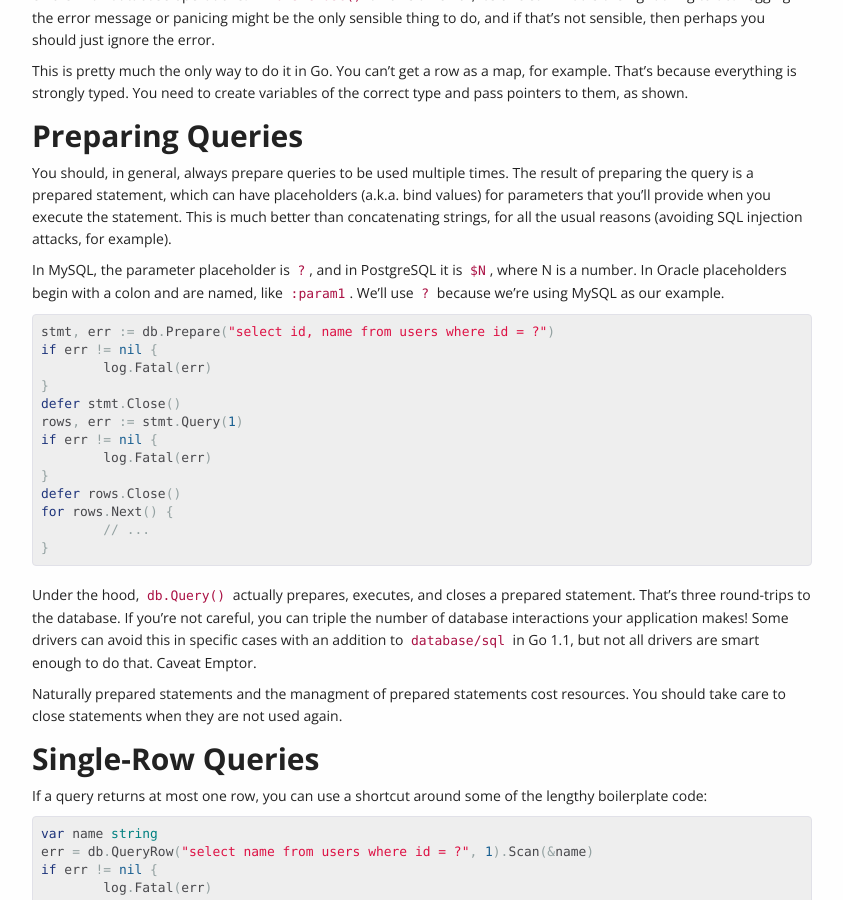
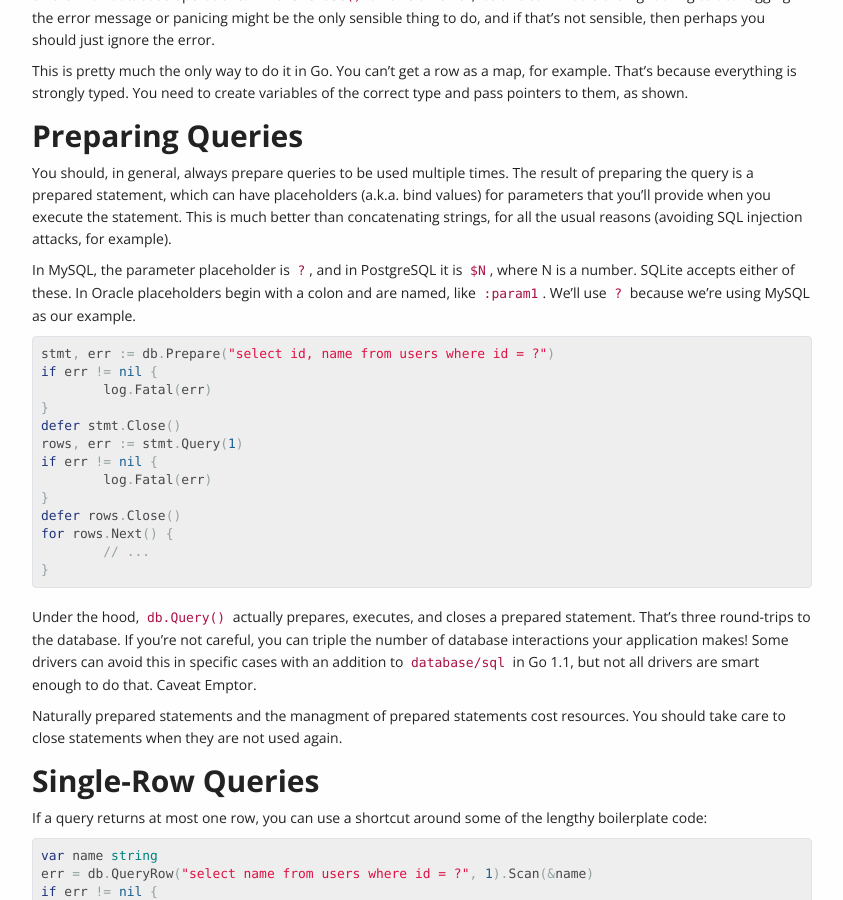
Before and after one commit to VividCortex/go-database-sql-tutorial, a Jekyll site: the page built from retrieving.md, in a window 1280 px wide and 900 px high, scrolled down 1303 px. Shown: the whole window, without its empty margins (298-1141 px from the left). Built offline with Jekyll 4.4.1, drawn with Linux system fonts in a browser that asks for light colours.

Commit message:
add short note about sqlite placeholders

```diff
--- a/retrieving.md
+++ b/retrieving.md
@@ -94,8 +94,9 @@ execute the statement.  This is much better than concatenating strings, for all
 the usual reasons (avoiding SQL injection attacks, for example).
 
 In MySQL, the parameter placeholder is `?`, and in PostgreSQL it is `$N`, where
-N is a number. In Oracle placeholders begin with a colon and are named, like
-`:param1`. We'll use `?` because we're using MySQL as our example.
+N is a number. SQLite accepts either of these.  In Oracle placeholders begin with
+a colon and are named, like `:param1`. We'll use `?` because we're using MySQL
+as our example.
 
 <pre class="prettyprint lang-go">
 stmt, err := db.Prepare("select id, name from users where id = ?")
```
